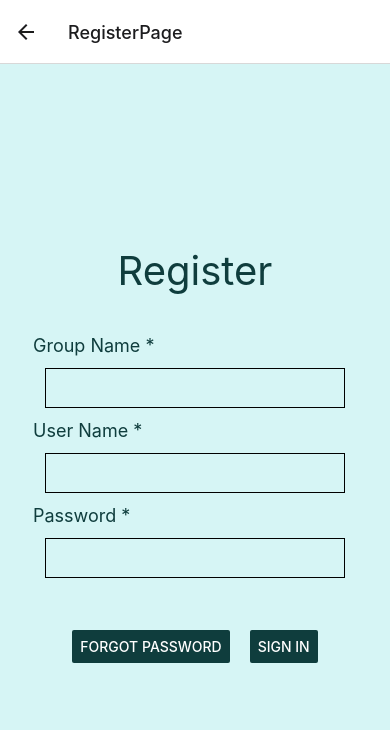
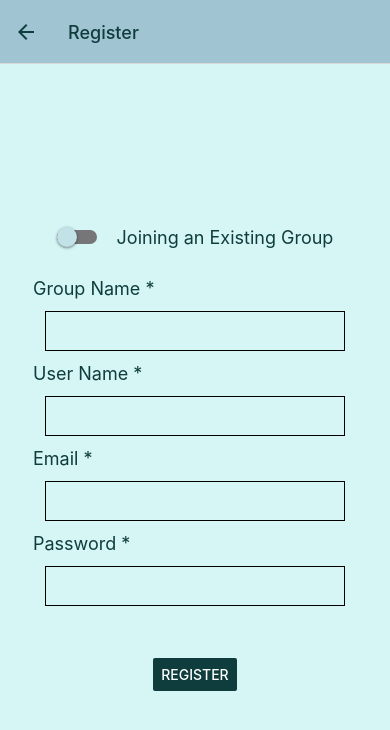
Before and after one commit to aupreti1/silverGroceryListApp, a React Native app in the folder silver-grocery-list-app/: screen /RegisterPage in a window 390 px wide. Shown: the top 730 px of the page. Built offline with nearby package versions, Linux system fonts and the light colour scheme.

Commit message:
Added navigation for page flow

```diff
--- a/silver-grocery-list-app/components/Navigation.js
+++ b/silver-grocery-list-app/components/Navigation.js
@@ -8,8 +8,9 @@ import { createStackNavigator } from "@react-navigation/stack";
 import Landing from "./pages/Landing";
 import SignIn from "./pages/SignIn";
 import Register from "./pages/Register";
-// import  from "./pages/Register";
-// import Register from "./pages/Register";
+import Forgot from "./pages/Forgot";
+import Invite from "./pages/Invite";
+import ListPage from "./pages/ListPage";
 
 
 const Stack = createStackNavigator();
@@ -21,15 +22,53 @@ const ProjectNavigation = () => {
                 <Stack.Screen
                     name="LandingPage"
                     component={Landing}
+                    options={{headerShown:false, title: "Home"}}
                 />
                 <Stack.Screen
                     name="SignInPage"
                     component={SignIn}
+                    options={{title: "Sign In",
+                        headerStyle:{backgroundColor:'#a0c4d1'},
+                        headerTitleStyle:{color:'#0f3d3d'},
+                        headerBackTitleStyle:{color:'#0f3d3d'},
+                        headerTintColor:'#0f3d3d'}}
                 />
                 <Stack.Screen
                     name="RegisterPage"
                     component={Register}
+                    options={{title: "Register",
+                        headerStyle:{backgroundColor:'#a0c4d1'},
+                        headerTitleStyle:{color:'#0f3d3d'},
+                        headerBackTitleStyle:{color:'#0f3d3d'},
+                        headerTintColor:'#0f3d3d'}}
                 />
+                <Stack.Screen
+                    name="ForgotPage"
+                    component={Forgot}
+                    options={{title: "Forgot Password",
+                        headerStyle:{backgroundColor:'#a0c4d1'},
+                        headerTitleStyle:{color:'#0f3d3d'},
+                        headerBackTitleStyle:{color:'#0f3d3d'},
+                        headerTintColor:'#0f3d3d'}}
+                />
+                <Stack.Screen
+                    name="InvitePage"
+                    component={Invite}
+                    options={{title: "Invite Someone",
+                        headerStyle:{backgroundColor:'#a0c4d1'},
+                        headerTitleStyle:{color:'#0f3d3d'},
+                        headerBackTitleStyle:{color:'#0f3d3d'},
+                        headerTintColor:'#0f3d3d'}}
+                />
+                {/* <Stack.Screen
+                    name="ListPage"
+                    component={ListPage}
+                    options={{title: "List Page",
+                        headerStyle:{backgroundColor:'#a0c4d1'},
+                        headerTitleStyle:{color:'#0f3d3d'},
+                        headerBackTitleStyle:{color:'#0f3d3d'},
+                        headerTintColor:'#0f3d3d'}}
+                /> */}
             </Stack.Navigator>
         </NavigationContainer>
     );
--- a/silver-grocery-list-app/components/pages/Forgot.js
+++ b/silver-grocery-list-app/components/pages/Forgot.js
@@ -0,0 +1,92 @@
+//IMPORT react
+import React from "react";
+//IMPORT components we will use
+import { View, Text, Button, TextInput, StyleSheet, Image } from "react-native";
+import {useNavigation} from '@react-navigation/native';
+
+//CREATE Forgot function
+function Forgot() {
+  const [text, onChangeText] = React.useState("");
+  const pageNavigation = useNavigation();
+  //RETURN the content
+  return (
+    //CREATE a container to hold content
+    <View style={styles.container}>
+        <Image style={styles.logoStyle} source={{ uri: "https://cdn.pixabay.com/photo/2013/07/12/18/31/treasure-map-153425_640.png" }} />
+      <View style={styles.formStyles}>
+        <Text style={styles.formTextStyles}>Group Name *</Text>
+        <TextInput style={styles.input} onChangeText={onChangeText} value={text} />
+        <Text style={styles.formTextStyles}>Email *</Text>
+        <TextInput style={styles.input} onChangeText={onChangeText} value={text} />
+      </View>
+      <View style={styles.passLogButtons}>
+        <Button title="SUBMIT" color='#0f3d3d' onPress={() => pageNavigation.navigate("LandingPage")}/>
+      </View>
+    </View>
+    //END return
+  );
+  //END Landing Function
+}
+
+//CREATE styles
+const styles = StyleSheet.create({
+  //Start Container Styles
+  container: {
+    //Flex to Screen
+    flex: 1,
+    //Background color
+    backgroundColor: '#d6f5f5',
+    //Centers whole ele
+    alignItems: 'center',
+    //Centers children
+    justifyContent: 'center',
+    paddingBottom:100,
+    //END Container Style
+  },
+  switchContainer: {
+    flexDirection: "row",
+    bottom: 30,
+  },
+  switchText: {
+    color: '#0f3d3d',
+    fontSize: 18,
+  },
+  formTextStyles: {
+    //Color for the text
+    color: '#0f3d3d',
+    //Text size
+    fontSize: 18,
+  },
+  input: {
+    height: 40,
+    width: 300,
+    margin: 12,
+    borderWidth: 1,
+    padding: 10,
+  },
+  passLogButtons: {
+    flexDirection: "row",
+    top: 40,
+  },
+  spaceStyle: {
+    //Width of space
+    width: 20,
+    //Height of space
+    height: 20,
+  },
+  logoStyle: {
+    //Image Height
+    height: 250,
+    //Image Width
+    width: 250,
+    //Resize the Image
+    resizeMode: 'contain',
+    //Adding space at the bottom
+    bottom: 35,
+    //END Logo Container
+  },
+  //END Styles
+});
+
+//EXPORT SignIn
+export default Forgot;
--- a/silver-grocery-list-app/components/pages/Invite.js
+++ b/silver-grocery-list-app/components/pages/Invite.js
@@ -0,0 +1,91 @@
+//IMPORT react
+import React from "react";
+//IMPORT components we will use
+import { View, Text, Button, TextInput, StyleSheet, Image } from "react-native";
+
+
+//CREATE Forgot function
+function Invite() {
+  const [text, onChangeText] = React.useState("");
+
+  //RETURN the content
+  return (
+    //CREATE a container to hold content
+    <View style={styles.container}>
+        <Image style={styles.logoStyle} source={{ uri: "https://cdn.pixabay.com/photo/2022/01/01/09/14/bird-6907231_640.png" }} />
+      <View style={styles.formStyles}>
+        <Text style={styles.formTextStyles}>Email Of The Person You Want To Invite</Text>
+        <TextInput style={styles.input} onChangeText={onChangeText} value={text} />
+      </View>
+      <View style={styles.passLogButtons}>
+        <Button title="SKIP" color='#0f3d3d' />
+        <Button title="INVITE" color='#0f3d3d' />
+      </View>
+    </View>
+    //END return
+  );
+  //END Landing Function
+}
+
+//CREATE styles
+const styles = StyleSheet.create({
+  //Start Container Styles
+  container: {
+    //Flex to Screen
+    flex: 1,
+    //Background color
+    backgroundColor: '#d6f5f5',
+    //Centers whole ele
+    alignItems: 'center',
+    //Centers children
+    justifyContent: 'center',
+    paddingBottom:100,
+    //END Container Style
+  },
+  switchContainer: {
+    flexDirection: "row",
+    bottom: 30,
+  },
+  switchText: {
+    color: '#0f3d3d',
+    fontSize: 18,
+  },
+  formTextStyles: {
+    //Color for the text
+    color: '#0f3d3d',
+    //Text size
+    fontSize: 18,
+  },
+  input: {
+    height: 40,
+    width: 300,
+    margin: 12,
+    borderWidth: 1,
+    padding: 10,
+  },
+  passLogButtons: {
+    flexDirection: "row",
+    top: 40,
+  },
+  spaceStyle: {
+    //Width of space
+    width: 20,
+    //Height of space
+    height: 20,
+  },
+  logoStyle: {
+    //Image Height
+    height: 250,
+    //Image Width
+    width: 250,
+    //Resize the Image
+    resizeMode: 'contain',
+    //Adding space at the bottom
+    bottom: 35,
+    //END Logo Container
+  },
+  //END Styles
+});
+
+//EXPORT SignIn
+export default Invite;
--- a/silver-grocery-list-app/components/pages/Landing.js
+++ b/silver-grocery-list-app/components/pages/Landing.js
@@ -19,11 +19,11 @@ function Landing() {
             {/* CREATE a container a container for Buttons */}
             <View style={styles.buttonContainer}>
                 {/* CREATE button for Log In */}
-                <Button color='#0f3d3d' title="Log In" onPress={() => pageNavigation.navigate("SignInPage")}/>
+                <Button color='#0f3d3d' title="LOG IN" onPress={() => pageNavigation.navigate("SignInPage")}/>
                 {/* ADDING a space between the buttons */}
                 <View style={styles.spaceStyle}></View>
                 {/* CREATE button for Registration */}
-                <Button color='#0f3d3d' title="Register" onPress={() => pageNavigation.navigate("RegisterPage")}/>
+                <Button color='#0f3d3d' title="REGISTER" onPress={() => pageNavigation.navigate("RegisterPage")}/>
                 {/* END Button Container */}
             </View>
             {/* END Content Container */}
--- a/silver-grocery-list-app/components/pages/Register.js
+++ b/silver-grocery-list-app/components/pages/Register.js
@@ -1,30 +1,41 @@
 //IMPORT react
 import React from "react";
 //IMPORT components we will use
-import { View, Text, Button, TextInput, StyleSheet } from "react-native";
-
+import { View, Text, Button, TextInput, StyleSheet, Switch } from "react-native";
+import {useNavigation} from '@react-navigation/native';
 //CREATE Landing function
 function Register() {
-  const [text, onChangeText] = React.useState();
+  const [text, onChangeText] = React.useState("");
+  const [isSwitched, onChangeSwitch] = React.useState(false);
+  const pageNavigation = useNavigation();
+
   //RETURN the content
   return (
     //CREATE a container to hold content
     <View style={styles.container}>
-          <View style={styles.headingStyle}>
-            <Text style={styles.headingTextStyles}>Register</Text>
+      <View style={styles.switchContainer}>
+        <Switch
+          trackColor={{ false: '#767577', true: '#00857a' }}
+          thumbColor='#c1e2e7'
+          ios_backgroundColor="#3e3e3e"
+          onValueChange={() => onChangeSwitch(isSwitched ? false : true)}
+          value={isSwitched}
+        />
+        <View style={styles.spaceStyle}></View>
+        <Text style={styles.switchText}>Joining an Existing Group</Text>
       </View>
       <View style={styles.formStyles}>
         <Text style={styles.formTextStyles}>Group Name *</Text>
-            <TextInput style={styles.input} onChangeText={onChangeText} value={text}/>
+        <TextInput style={styles.input} onChangeText={onChangeText} value={text} />
         <Text style={styles.formTextStyles}>User Name *</Text>
-            <TextInput style={styles.input} onChangeText={onChangeText} value={text}/>
+        <TextInput style={styles.input} onChangeText={onChangeText} value={text} />
+        <Text style={styles.formTextStyles}>Email *</Text>
+        <TextInput style={styles.input} onChangeText={onChangeText} value={text} />
         <Text style={styles.formTextStyles}>Password *</Text>
-            <TextInput style={styles.input} onChangeText={onChangeText} value={text}/>
+        <TextInput style={styles.input} onChangeText={onChangeText} value={text} />
       </View>
       <View style={styles.passLogButtons}>
-            <Button title="Forgot Password"color='#0f3d3d'/>
-            <View style={styles.spaceStyle}></View>
-            <Button title="Sign In" color='#0f3d3d'/>
+        <Button title="REGISTER" color='#0f3d3d' onPress={() => pageNavigation.navigate("InvitePage")}/>
       </View>
     </View>
     //END return
@@ -46,15 +57,13 @@ const styles = StyleSheet.create({
     justifyContent: 'center',
     //END Container Style
   },
-    headingStyle: {
+  switchContainer: {
     flexDirection: "row",
-       bottom: 40,
+    bottom: 30,
   },
-    headingTextStyles: {
-      //Color for the text
+  switchText: {
     color: '#0f3d3d',
-        //Text size
-        fontSize: 40,
+    fontSize: 18,
   },
   formTextStyles: {
     //Color for the text
--- a/silver-grocery-list-app/components/pages/SignIn.js
+++ b/silver-grocery-list-app/components/pages/SignIn.js
@@ -1,32 +1,30 @@
 //IMPORT react
 import React from "react";
 //IMPORT components we will use
-import { View, Text, Button, TextInput, StyleSheet } from "react-native";
+import { View, Text, Button, TextInput, StyleSheet, Image } from "react-native";
+import {useNavigation} from '@react-navigation/native';
 
 //CREATE Landing function
 function SignIn() {
   const [text, onChangeText] = React.useState();
+  const pageNavigation = useNavigation();
   //RETURN the content
   return (
     //CREATE a container to hold content
     <View style={styles.container}>
-          <View style={styles.headingStyle}>
-            <Button title="Back" color='#0f3d3d'/>
-            <View style={styles.spaceStyle}></View>
-            <Text style={styles.headingTextStyles}>Sign In</Text>
-          </View>
+      <Image style={styles.logoStyle} source={{ uri: "https://cdn.pixabay.com/photo/2013/07/13/13/40/penguin-161356_1280.png" }} />
       <View style={styles.formStyles}>
         <Text style={styles.formTextStyles}>Group Name *</Text>
-            <TextInput style={styles.input} onChangeText={onChangeText} value={text}/>
+        <TextInput style={styles.input} onChangeText={onChangeText} value={text} />
         <Text style={styles.formTextStyles}>User Name *</Text>
-            <TextInput style={styles.input} onChangeText={onChangeText} value={text}/>
+        <TextInput style={styles.input} onChangeText={onChangeText} value={text} />
         <Text style={styles.formTextStyles}>Password *</Text>
-            <TextInput style={styles.input} onChangeText={onChangeText} value={text}/>
+        <TextInput style={styles.input} onChangeText={onChangeText} value={text} />
       </View>
       <View style={styles.passLogButtons}>
-            <Button title="Forgot Password"color='#0f3d3d'/>
+        <Button title="FORGOT PASSWORD" color='#0f3d3d'  onPress={() => pageNavigation.navigate("ForgotPage")}/>
         <View style={styles.spaceStyle}></View>
-            <Button title="Sign In" color='#0f3d3d'/>
+        <Button title="SIGN IN" color='#0f3d3d' />
       </View>
     </View>
     //END return
@@ -47,17 +45,11 @@ const styles = StyleSheet.create({
     //Centers children
     justifyContent: 'center',
     //END Container Style
+    paddingBottom:35,
   },
-    headingStyle: {
-       flexDirection: "row",
-       bottom: 40,
-    },
-    headingTextStyles: {
-      //Color for the text
-        color: '#0f3d3d',
-        //Text size
-        fontSize: 40,
-    },
+  // formStyles:{
+  //   bottom:35,
+  // },
   formTextStyles: {
     //Color for the text
     color: '#0f3d3d',
@@ -73,7 +65,7 @@ const styles = StyleSheet.create({
   },
   passLogButtons: {
     flexDirection: "row",
-      top: 40,
+    top: 30,
   },
   spaceStyle: {
     //Width of space
@@ -81,6 +73,17 @@ const styles = StyleSheet.create({
     //Height of space
     height: 20,
   },
+  logoStyle: {
+    //Image Height
+    height: 250,
+    //Image Width
+    width: 250,
+    //Resize the Image
+    resizeMode: 'contain',
+    //Adding space at the bottom
+    bottom: 35,
+    //END Logo Container
+  },
   //END Styles
 });
 
```
Lines whose indentation alone changed are shown as unchanged.
